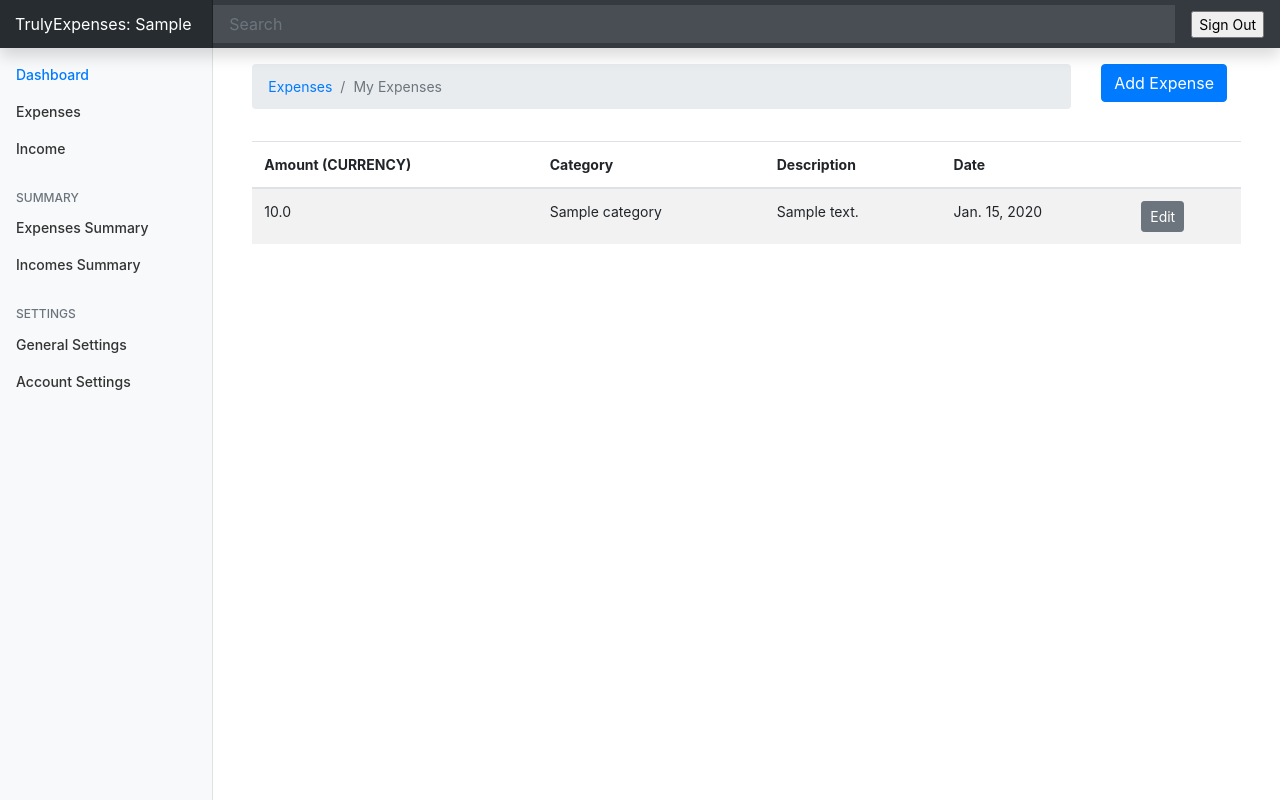
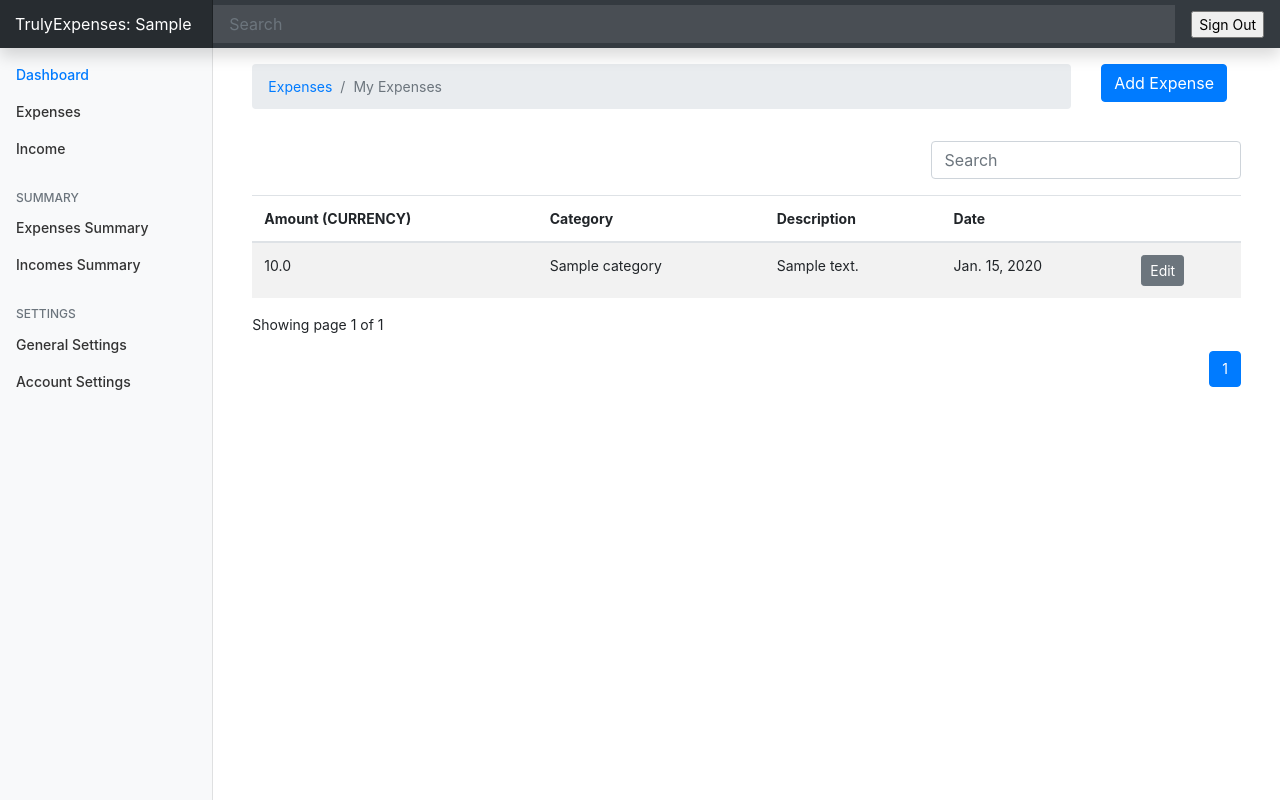
Before and after one commit to gustaoliv/Django-TrulyExpenses, a Django app: page / in a window 1280 px wide. Run offline with Django 4.2, Linux system fonts and the light colour scheme; a user stored in the database is signed in; tables that the repository leaves empty hold one stand-in row (values such as "Sample post"); some libraries are stand-ins or nearby versions.

Commit message:
add search field

```diff
--- a/expenseswebsite/expenses/urls.py
+++ b/expenseswebsite/expenses/urls.py
@@ -1,9 +1,12 @@
 from django.urls import path
 from . import views
+from django.views.decorators.csrf import csrf_exempt
+
 
 urlpatterns = [
     path('', views.index, name='expenses'),
     path('add-expense', views.add_expense, name='add-expense'),
     path('edit-expense/<int:id>', views.edit_expense, name='edit-expense'),
     path('delete_expense/<int:id>', views.delete_expense, name='delete_expense'),
+    path('search_expenses', csrf_exempt(views.search_expenses), name='search_expenses'),
 ]
--- a/expenseswebsite/expenses/views.py
+++ b/expenseswebsite/expenses/views.py
@@ -2,15 +2,21 @@ from django.shortcuts import redirect, render
 from django.contrib.auth.decorators import login_required
 from .models import Category, Expense
 from django.contrib import messages
+from django.core.paginator import Paginator
+import json
+from django.http import JsonResponse
 # Create your views here.
 
 
 @login_required(login_url='login')
 def index(request):
     expenses = Expense.objects.filter(owner=request.user)
-
+    paginator = Paginator(expenses, 6)
+    page_number = request.GET.get('page')
+    page_obj = Paginator.get_page(paginator, page_number)
     context = {
-        'expenses': expenses
+        'expenses': expenses,
+        'page_obj': page_obj,
     }
     return render(request, 'expenses/index.html', context)
 
@@ -103,3 +109,31 @@ def delete_expense(request, id):
     expense.delete()
     messages.success(request, 'Expense deleted successfully')
     return redirect('expenses')
+
+
+
+def search_expenses(request):
+    if request.method == 'POST':
+        search_str = json.loads(request.body).get('searchText')
+
+        expenses = Expense.objects.filter(
+            amount__istartswith=search_str,
+            owner = request.user,
+        ) | Expense.objects.filter(
+            date__istartswith=search_str,
+            owner = request.user,
+        ) | Expense.objects.filter(
+            description__icontains=search_str,
+            owner = request.user,
+        ) | Expense.objects.filter(
+            category__name__icontains=search_str,
+            owner = request.user,
+        )
+
+
+        data = expenses.values()
+        for exp in data:
+            exp['category'] = str(Category.objects.get(id=exp['category_id']))
+
+
+        return JsonResponse(list(data), safe=False)
--- /dev/null
+++ b/expenseswebsite/expenseswebsite/static/js/searchExpenses.js
@@ -0,0 +1,54 @@
+const searchField = document.querySelector("#searchField");
+const tableOutput = document.querySelector(".table-output");
+const paginationContainer = document.querySelector(".pagination-container");
+const appTable = document.querySelector(".app-table")
+const tableBody = document.querySelector(".table-body")
+tableOutput.style.display = "none";
+
+searchField.addEventListener("keyup", (e)=>{
+    const searchValue = e.target.value;
+
+
+    if(searchValue.trim().length > 0){
+        paginationContainer.style.display = "none";
+
+        tableBody.innerHTML = "";
+
+        fetch("/search_expenses", {
+            body: JSON.stringify({searchText: searchValue}),
+            method: "POST",
+            })
+            .then(res=>res.json())
+            .then(data=>{
+                console.log("data", data);
+
+                appTable.style.display = "none";
+
+                tableOutput.style.display = "block";
+
+
+                if(data.length === 0){
+                    tableOutput.innerHTML = "No results";
+
+                }
+                else{
+                    data.forEach(item => {
+                        tableBody.innerHTML += `
+                            <tr>
+                                <td>${item.amount}</td>
+                                <td>${item.category}</td>
+                                <td>${item.description}</td>
+                                <td>${item.date}</td>
+                            </tr>
+                        `;
+                    });
+
+                }
+        });
+    }
+    else{
+        appTable.style.display = "block";
+        paginationContainer.style.display = "block";
+        tableOutput.style.display = "none";
+    }
+});
--- a/expenseswebsite/templates/expenses/index.html
+++ b/expenseswebsite/templates/expenses/index.html
@@ -1,4 +1,5 @@
 {% extends 'base.html' %}
+{% load static %}
 
 {% block content %}
 
@@ -24,6 +25,17 @@
 </div>
 
 <div class="container mt-3">
+
+    <div class="row">
+        <div class="col-md-8"></div>
+        <div class="col-md-4">
+            <div class="form-group">
+                <input type="text" class="form-control" placeholder="Search" id="searchField">
+            </div>
+        </div>
+    </div>
+
+    <div class="app-table">
         <table class="table table-striped table-hover">
             <thead>
                 <tr>
@@ -36,7 +48,7 @@
             </thead>
 
             <tbody>
-            {% for expense in expenses %}
+                {% for expense in page_obj %}
                 <tr>
                     <td>{{expense.amount}}</td>
                     <td>{{expense.category.name}}</td>
@@ -49,9 +61,53 @@
                 {% endfor %}
             </tbody>
         </table>
+    </div>
+
+
+    <div class="table-output">
+        <table class="table table-striped table-hover">
+            <thead>
+                <tr>
+                    <th>Amount (CURRENCY)</th>
+                    <th>Category</th>
+                    <th>Description</th>
+                    <th>Date</th>
+                    <th></th>
+                </tr>
+            </thead>
+
+            <tbody class="table-body">
+
+            </tbody>
+        </table>
+    </div>
+
+
+
+    <div class="pagination-container">
+        <div class="">
+            <p>Showing page {{page_obj.number}} of {{page_obj.paginator.num_pages}}</p>
+        </div>
+
+        <ul class="pagination align-right float-right mr-auto">
+            {% if page_obj.has_previous %}
+            <li {% if page_obj.number == 1 %} class="page-item active" {% endif %}><a class="page-link" href="?page=1">&laquo; 1</a></li>
+            <li class="page-item"> <a class="page-link" href="?page={{ page_obj.previous_page_number }}">Previous</a></li>
+            {% endif %}
+            <li class="page-item active"> <a class="page-link" href="#">{{ page_obj.number}}</a></li>
+            {% if page_obj.has_next %}
+            <li class="page-item"> <a class="page-link" href="?page={{ page_obj.next_page_number }}">Next</a></li>
+            <li class="page-item"> <a class="page-link" href="?page={{ page_obj.paginator.num_pages }}">{{ page_obj.paginator.num_pages}} &raquo;</a></li>
+            {% endif %}
+
+
+        </ul>
+    </div>
+
+
 
 
 </div>
 
-
+<script src="{% static 'js/searchExpenses.js' %}"></script>
 {% endblock %}
```
Lines whose indentation alone changed are shown as unchanged.
